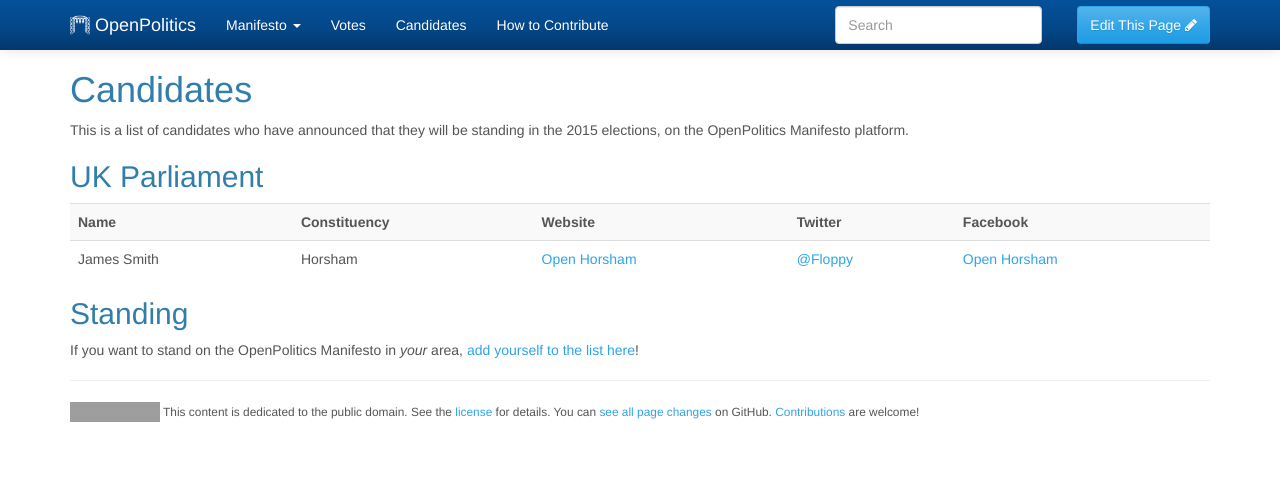
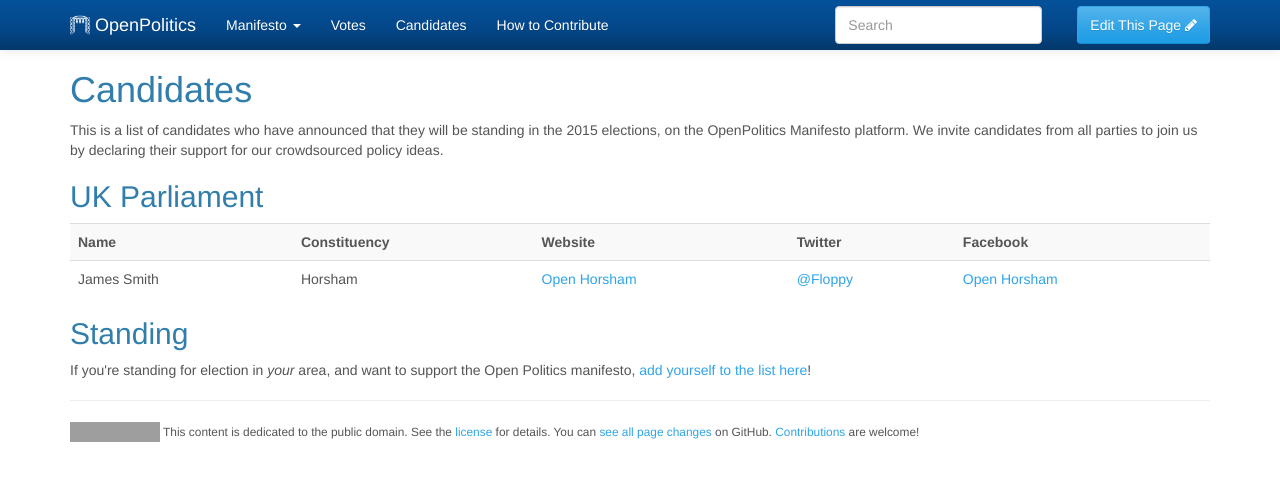
Before and after one commit to openpolitics/manifesto, a Jekyll site: the page built from candidates.html, in a window 1280 px wide. Shown: the top 481 px of the page. Built offline with Jekyll 4.4.1, drawn with Linux system fonts in a browser that asks for light colours; grey boxes are pictures that could not be loaded.

Commit message:
Invitation to Candidates from other Parties
Slight change to the candidates page to emphasise that candidates from any party are welcome to sign up to the manifesto.

```diff
--- a/candidates.html
+++ b/candidates.html
@@ -4,7 +4,7 @@ layout: page
 published: true
 ---
 
-This is a list of candidates who have announced that they will be standing in the 2015 elections, on the OpenPolitics Manifesto platform.
+This is a list of candidates who have announced that they will be standing in the 2015 elections, on the OpenPolitics Manifesto platform. We invite candidates from all parties to join us by declaring their support for our crowdsourced policy ideas.
 
 <h2>UK Parliament</h2>
 
@@ -29,4 +29,4 @@ This is a list of candidates who have announced that they will be standing in th
 
 <h2>Standing</h2>
 
-If you want to stand on the OpenPolitics Manifesto in <em>your</em> area, <a href='https://github.com/openpolitics/manifesto/edit/gh-pages/_data/candidates.yml'>add yourself to the list here</a>!
+If you're standing for election in <em>your</em> area, and want to support the Open Politics manifesto, <a href='https://github.com/openpolitics/manifesto/edit/gh-pages/_data/candidates.yml'>add yourself to the list here</a>!
```
